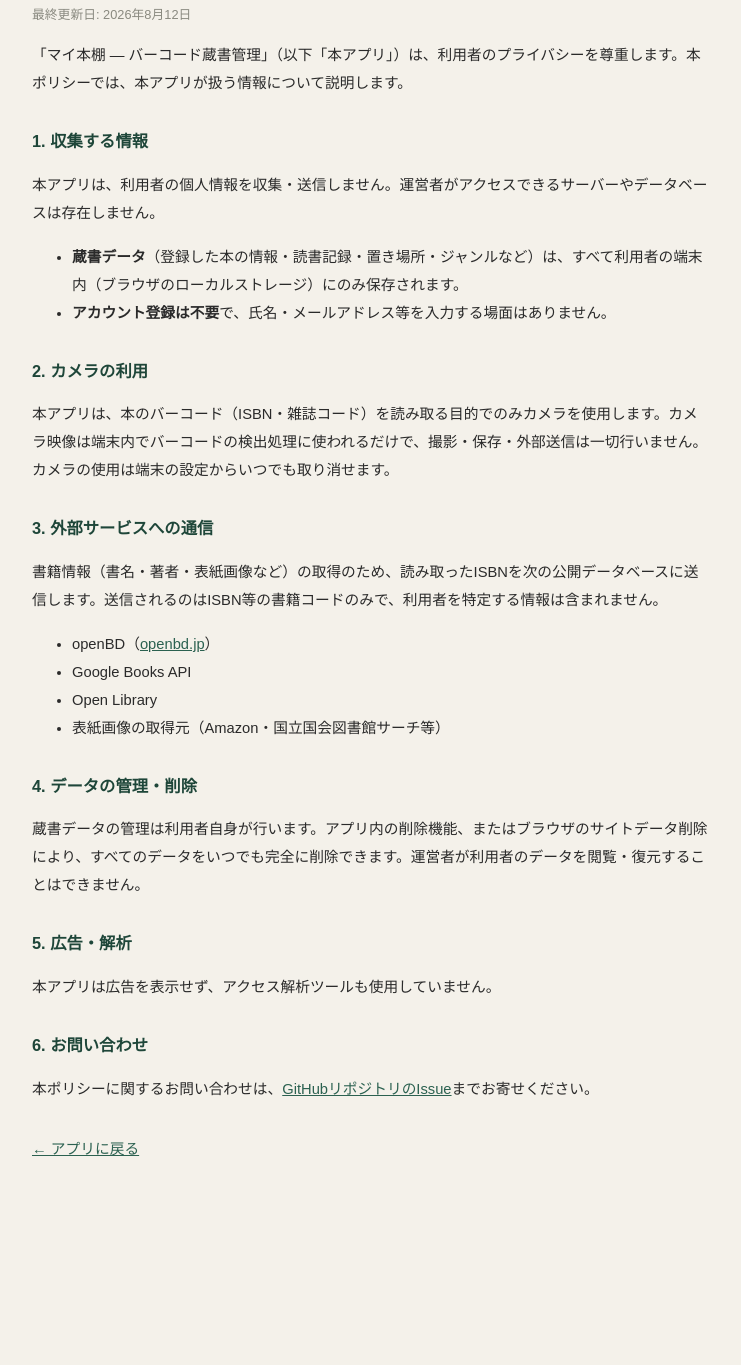
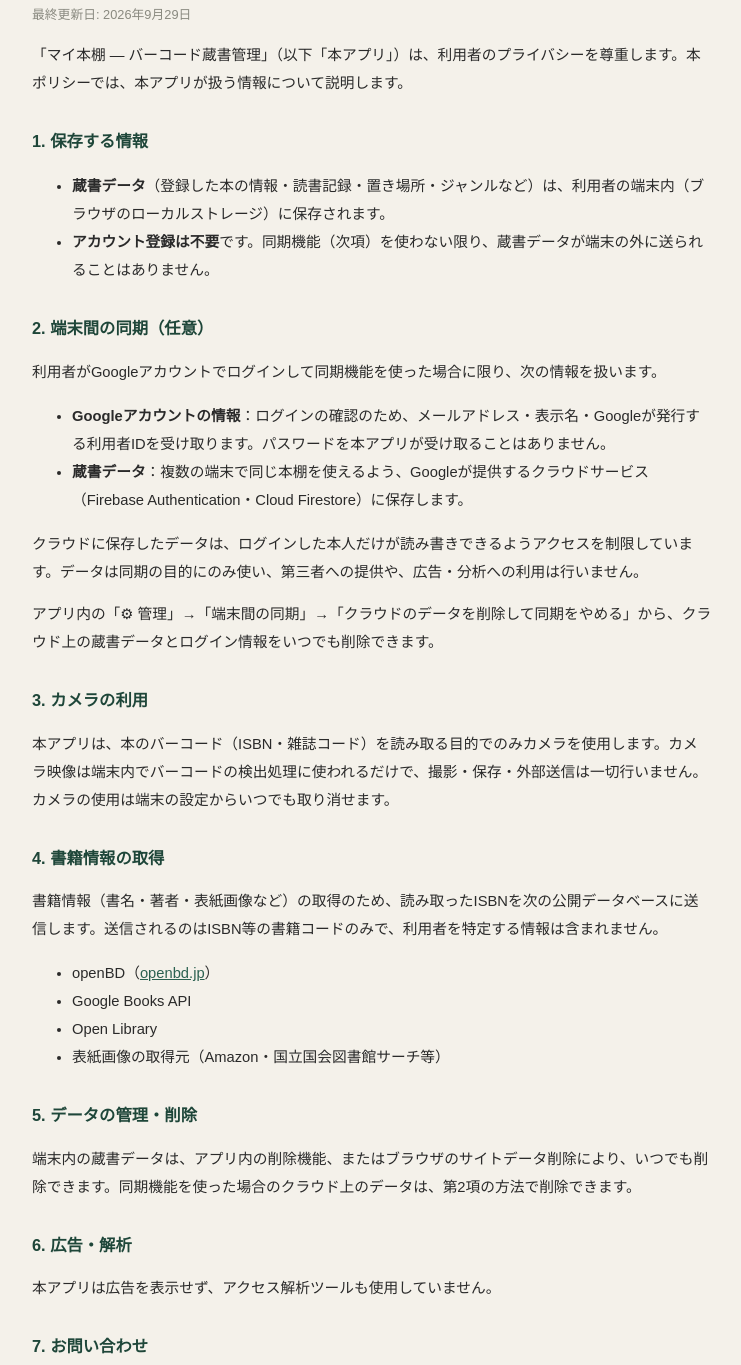
Before and after one commit to KURU77/bookshelf_app, a plain HTML site: page privacy.html in a window 1280 px wide. Shown: the part 100-1465 px from the top of the page, without its empty margins (268-1009 px from the left). Before the commit the page ends 1338 px from the top, so only its background shows below. Drawn offline with Linux system fonts and the light colour scheme.

Commit message:
同期機能に合わせてプライバシーポリシーとREADMEを更新
- 任意の同期機能で扱う情報(Googleアカウント情報・クラウド保存)と削除方法を明記
- READMEに同期のしくみ、Firebaseの設定手順、エミュレータでの確認方法を追記

Co-Authored-By: Claude Opus 5.5 <noreply@anthropic.com>

```diff
--- a/privacy.html
+++ b/privacy.html
@@ -24,21 +24,29 @@
 </head>
 <body>
 <h1>プライバシーポリシー</h1>
-<p class="updated">最終更新日: 2026年8月12日</p>
+<p class="updated">最終更新日: 2026年9月29日</p>
 
 <p>「マイ本棚 — バーコード蔵書管理」（以下「本アプリ」）は、利用者のプライバシーを尊重します。本ポリシーでは、本アプリが扱う情報について説明します。</p>
 
-<h2>1. 収集する情報</h2>
-<p>本アプリは、利用者の個人情報を収集・送信しません。運営者がアクセスできるサーバーやデータベースは存在しません。</p>
+<h2>1. 保存する情報</h2>
 <ul>
-  <li><strong>蔵書データ</strong>（登録した本の情報・読書記録・置き場所・ジャンルなど）は、すべて利用者の端末内（ブラウザのローカルストレージ）にのみ保存されます。</li>
-  <li><strong>アカウント登録は不要</strong>で、氏名・メールアドレス等を入力する場面はありません。</li>
+  <li><strong>蔵書データ</strong>（登録した本の情報・読書記録・置き場所・ジャンルなど）は、利用者の端末内（ブラウザのローカルストレージ）に保存されます。</li>
+  <li><strong>アカウント登録は不要</strong>です。同期機能（次項）を使わない限り、蔵書データが端末の外に送られることはありません。</li>
 </ul>
 
-<h2>2. カメラの利用</h2>
+<h2>2. 端末間の同期（任意）</h2>
+<p>利用者がGoogleアカウントでログインして同期機能を使った場合に限り、次の情報を扱います。</p>
+<ul>
+  <li><strong>Googleアカウントの情報</strong>：ログインの確認のため、メールアドレス・表示名・Googleが発行する利用者IDを受け取ります。パスワードを本アプリが受け取ることはありません。</li>
+  <li><strong>蔵書データ</strong>：複数の端末で同じ本棚を使えるよう、Googleが提供するクラウドサービス（Firebase Authentication・Cloud Firestore）に保存します。</li>
+</ul>
+<p>クラウドに保存したデータは、ログインした本人だけが読み書きできるようアクセスを制限しています。データは同期の目的にのみ使い、第三者への提供や、広告・分析への利用は行いません。</p>
+<p>アプリ内の「⚙ 管理」→「端末間の同期」→「クラウドのデータを削除して同期をやめる」から、クラウド上の蔵書データとログイン情報をいつでも削除できます。</p>
+
+<h2>3. カメラの利用</h2>
 <p>本アプリは、本のバーコード（ISBN・雑誌コード）を読み取る目的でのみカメラを使用します。カメラ映像は端末内でバーコードの検出処理に使われるだけで、撮影・保存・外部送信は一切行いません。カメラの使用は端末の設定からいつでも取り消せます。</p>
 
-<h2>3. 外部サービスへの通信</h2>
+<h2>4. 書籍情報の取得</h2>
 <p>書籍情報（書名・著者・表紙画像など）の取得のため、読み取ったISBNを次の公開データベースに送信します。送信されるのはISBN等の書籍コードのみで、利用者を特定する情報は含まれません。</p>
 <ul>
   <li>openBD（<a href="https://openbd.jp/">openbd.jp</a>）</li>
@@ -47,13 +55,13 @@
   <li>表紙画像の取得元（Amazon・国立国会図書館サーチ等）</li>
 </ul>
 
-<h2>4. データの管理・削除</h2>
-<p>蔵書データの管理は利用者自身が行います。アプリ内の削除機能、またはブラウザのサイトデータ削除により、すべてのデータをいつでも完全に削除できます。運営者が利用者のデータを閲覧・復元することはできません。</p>
+<h2>5. データの管理・削除</h2>
+<p>端末内の蔵書データは、アプリ内の削除機能、またはブラウザのサイトデータ削除により、いつでも削除できます。同期機能を使った場合のクラウド上のデータは、第2項の方法で削除できます。</p>
 
-<h2>5. 広告・解析</h2>
+<h2>6. 広告・解析</h2>
 <p>本アプリは広告を表示せず、アクセス解析ツールも使用していません。</p>
 
-<h2>6. お問い合わせ</h2>
+<h2>7. お問い合わせ</h2>
 <p>本ポリシーに関するお問い合わせは、<a href="https://github.com/KURU77/bookshelf_app/issues">GitHubリポジトリのIssue</a>までお寄せください。</p>
 
 <p style="margin-top:32px"><a href="./index.html">← アプリに戻る</a></p>
```
Also changed, not shown: 1 other file.
